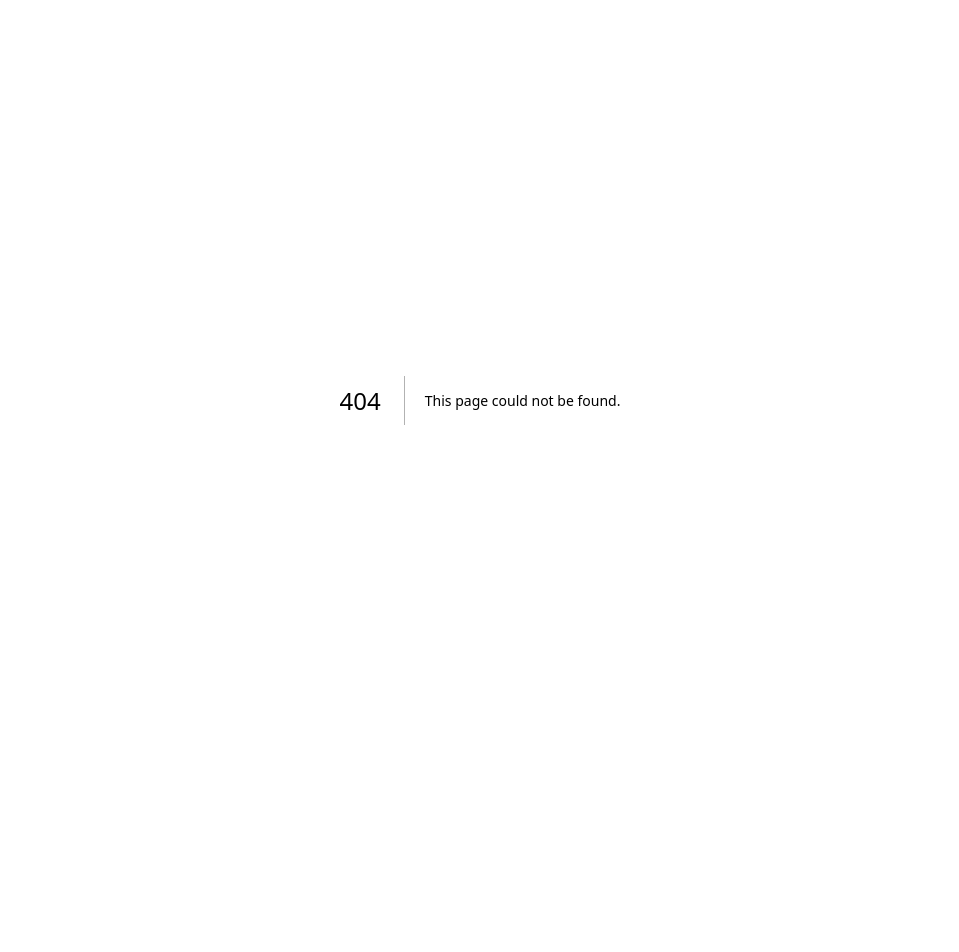
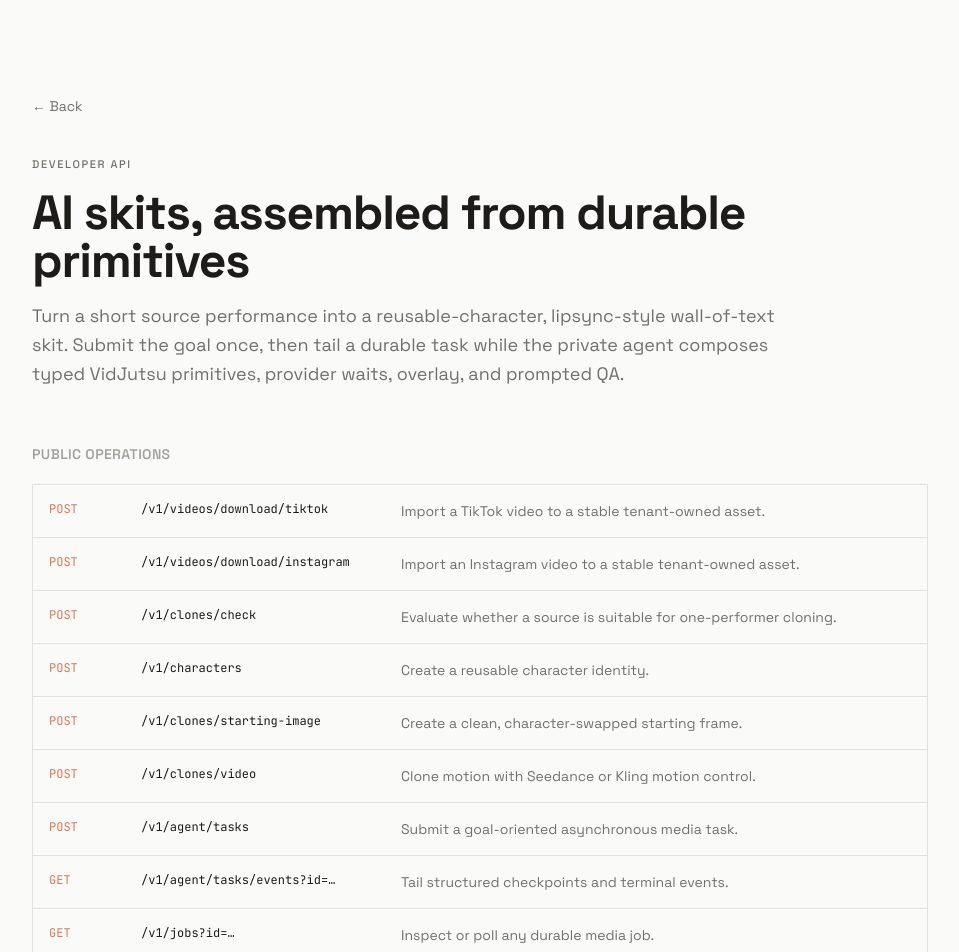
Before and after one commit to Blurware/vidjutsu-docs, a Next.js app in the folder apps/web/: page /ai-skits in a window 1280 px wide. Before the commit this address had no page. Shown: the top 952 px of the page, without its empty margins (160-1119 px from the left). Before the commit the page ends 800 px from the top, so only its background shows below. Built offline with nearby package versions, Linux system fonts and the light colour scheme.

Commit message:
docs: explain AI skits through agent tasks

```diff
--- /dev/null
+++ b/apps/web/src/app/ai-skits/page.tsx
@@ -0,0 +1,104 @@
+import type { Metadata } from "next";
+
+export const metadata: Metadata = {
+  title: "AI Skits with Agent Tasks",
+  description:
+    "Submit goal-oriented short-form video work through durable VidJutsu agent tasks.",
+};
+
+const ENDPOINTS = [
+  ["POST", "/v1/videos/download/tiktok", "Import a TikTok video to a stable tenant-owned asset."],
+  ["POST", "/v1/videos/download/instagram", "Import an Instagram video to a stable tenant-owned asset."],
+  ["POST", "/v1/clones/check", "Evaluate whether a source is suitable for one-performer cloning."],
+  ["POST", "/v1/characters", "Create a reusable character identity."],
+  ["POST", "/v1/clones/starting-image", "Create a clean, character-swapped starting frame."],
+  ["POST", "/v1/clones/video", "Clone motion with Seedance or Kling motion control."],
+  ["POST", "/v1/agent/tasks", "Submit a goal-oriented asynchronous media task."],
+  ["GET", "/v1/agent/tasks/events?id=…", "Tail structured checkpoints and terminal events."],
+  ["GET", "/v1/jobs?id=…", "Inspect or poll any durable media job."],
+] as const;
+
+const sdkExample = `import { createClient } from "vidjutsu";
+
+const client = createClient();
+const task = await client.agentTasks.create(
+  {
+    prompt: \`Clone the source performer with a new character.
+Preserve motion and sound, add the exact requested wall text,
+and verify the final overlaid video.\`,
+    inputs: [{ name: "source_video", url: sourceVideoUrl }],
+  },
+  { idempotencyKey: "campaign-42" },
+);
+
+for await (const event of client.agentTasks.tail(task.id)) {
+  console.log(event.type, event.data);
+}`;
+
+export default function AiSkitsPage() {
+  return (
+    <main id="main" className="px-5 sm:px-8 py-16 sm:py-24">
+      <div className="max-w-4xl mx-auto">
+        <a href="/" className="text-sm text-ink-muted hover:text-ink transition-colors mb-10 block">
+          &larr; Back
+        </a>
+
+        <p className="text-[11px] font-medium tracking-[0.15em] uppercase text-ink-muted mb-4">
+          Developer API
+        </p>
+        <h1 className="text-3xl sm:text-5xl font-bold tracking-tight mb-4">
+          AI skits, assembled from durable primitives
+        </h1>
+        <p className="text-ink-muted text-base sm:text-lg leading-relaxed max-w-3xl mb-14">
+          Turn a short source performance into a reusable-character, lipsync-style
+          wall-of-text skit. Submit the goal once, then tail a durable task while
+          the private agent composes typed VidJutsu primitives, provider waits,
+          overlay, and prompted QA.
+        </p>
+
+        <section className="mb-14">
+          <h2 className="text-sm font-semibold tracking-wide uppercase text-ink-light mb-5">
+            Public operations
+          </h2>
+          <div className="border border-border divide-y divide-border">
+            {ENDPOINTS.map(([method, path, detail]) => (
+              <div key={path} className="grid sm:grid-cols-[72px_240px_1fr] gap-2 sm:gap-5 px-4 py-4">
+                <span className="font-mono text-xs text-brand">{method}</span>
+                <code className="font-mono text-xs text-ink">{path}</code>
+                <span className="text-sm text-ink-muted">{detail}</span>
+              </div>
+            ))}
+          </div>
+        </section>
+
+        <section className="mb-14">
+          <h2 className="text-sm font-semibold tracking-wide uppercase text-ink-light mb-5">
+            SDK
+          </h2>
+          <pre className="overflow-x-auto border border-border bg-surface-alt p-5 text-xs sm:text-sm leading-6 font-mono">
+            <code>{sdkExample}</code>
+          </pre>
+        </section>
+
+        <section className="grid sm:grid-cols-3 gap-5 mb-14">
+          {[
+            ["Explicit models", "Every video clone names Seedance or Kling motion control. Model families never change silently."],
+            ["Safe retries", "Task submission supports idempotency keys, durable checkpoints, bounded retries, and provider deferral."],
+            ["Traceable output", "Completed jobs retain intermediate artifacts, parent/child relationships, attempts, and final lineage."],
+          ].map(([title, detail]) => (
+            <div key={title} className="border border-border p-5">
+              <h2 className="text-sm font-semibold mb-2">{title}</h2>
+              <p className="text-sm text-ink-muted leading-relaxed">{detail}</p>
+            </div>
+          ))}
+        </section>
+
+        <p className="text-sm text-ink-muted">
+          Clone workflows stop immediately when the source fails the cloneability
+          gate. Successful tasks return the final overlaid asset plus intermediate
+          lineage through the job record.
+        </p>
+      </div>
+    </main>
+  );
+}
--- a/apps/web/src/components/footer.tsx
+++ b/apps/web/src/components/footer.tsx
@@ -20,6 +20,7 @@ export function Footer() {
               <li><a href="https://docs.vidjutsu.ai" className="text-[13px] text-ink-muted hover:text-ink transition-colors">Docs</a></li>
               <li><a href="https://docs.vidjutsu.ai/api-reference" className="text-[13px] text-ink-muted hover:text-ink transition-colors">API Reference</a></li>
               <li><a href="https://docs.vidjutsu.ai/quickstart" className="text-[13px] text-ink-muted hover:text-ink transition-colors">Quickstart</a></li>
+              <li><a href="/ai-skits" className="text-[13px] text-ink-muted hover:text-ink transition-colors">AI Skits API</a></li>
               <li><a href="https://github.com/tfcbot/vidjutsu-sdk" className="text-[13px] text-ink-muted hover:text-ink transition-colors">GitHub</a></li>
             </ul>
           </div>
```
